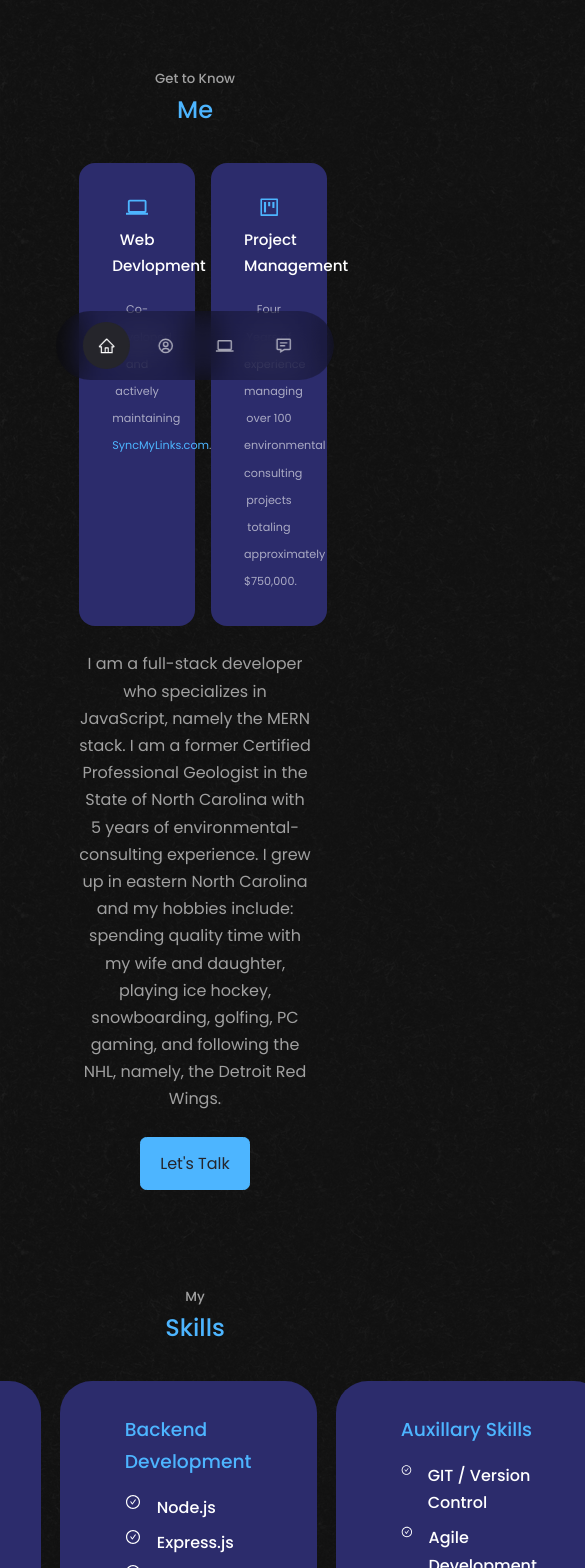
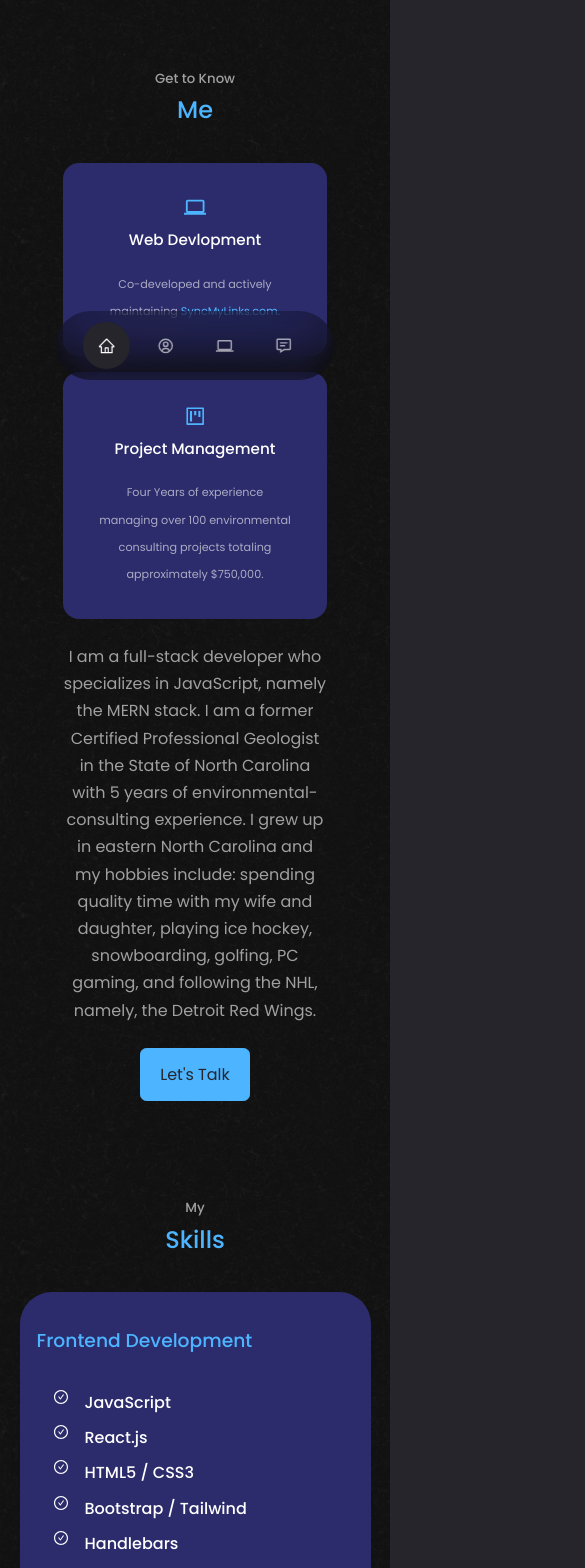
Before and after one commit to AlecDziwanowski/Portfolio, a React (Create React App) app: page / in a window 390 px wide. Shown: the part 432-2000 px from the top of the page, 585 px wide, since content can reach past the window. Built offline with nearby package versions, Linux system fonts and the light colour scheme.

Commit message:
about media queries

```diff
--- a/src/components/about/about.css
+++ b/src/components/about/about.css
@@ -5,7 +5,7 @@
 }
 
 .about_content {
-    width: 66%;
+    width: 75%;
 }
 
 .about_cards {
@@ -46,25 +46,34 @@
 
 /* ==================== MEDIA QUERIES (MEDIUM DEVICES) ==================== */
 @media screen and (max-width: 1024px) {
-    .about_container {
-        grid-template-columns: 1fr;
-        gap: 0;
+    .about_content p {
+        margin: 1rem 0 1.5rem;
     }
 
-    .about_content p {
-        margin: 1rem 0 1.5rem;
+    .about_cards {
+        flex-wrap: wrap;
+        justify-content: center;
+    }
+
+    .about_card {
+        width: 100%;
     }
 }
 
 /* ==================== MEDIA QUERIES (SMALL DEVICES) ==================== */
 @media screen and (max-width: 600px) {
+    .about_content {
+        text-align: center;
+    }
+
     .about_cards {
-        grid-template-columns: 1fr 1fr;
+        flex-wrap: wrap;
+        justify-content: center;
         gap: 1rem;
     }
 
-    .about_content {
-        text-align: center;
+    .about_card {
+        width: 100%;
     }
 
     .about_content p {
--- a/src/components/skills/skills.css
+++ b/src/components/skills/skills.css
@@ -4,14 +4,14 @@
     gap: 1.2rem;
 }
 
-.skills_container > div {
+.skills_container>div {
     background: var(--color-bg-variant);
     padding: 2rem 4rem;
     border-radius: 2rem;
     border: 1px solid transparent;
 }
 
-.skills_container > div h3 {
+.skills_container>div h3 {
     margin-bottom: 1rem;
     color: var(--color-primary);
 }
@@ -25,3 +25,31 @@
 .skills_details h4 {
     margin-left: 1rem;
 }
+
+/* ==================== MEDIA QUERIES (MEDIUM DEVICES) ==================== */
+@media screen and (max-width: 1024px) {
+    .skills_container {
+        flex-wrap: wrap;
+    }
+
+    .skills_container > div {
+        width: 80%;
+        padding: 2rem;
+        margin: 0 auto;
+    }
+
+    .skills_content {
+        padding: 1rem;
+    }
+}
+
+/* ==================== MEDIA QUERIES (SMALL DEVICES) ==================== */
+@media screen and (max-width: 600px) {
+    .skills_container {
+        gap: 1rem;
+    }
+    .skills_container > div {
+        width: 100%;
+        padding: 2rem 1rem;
+    }
+}
```
